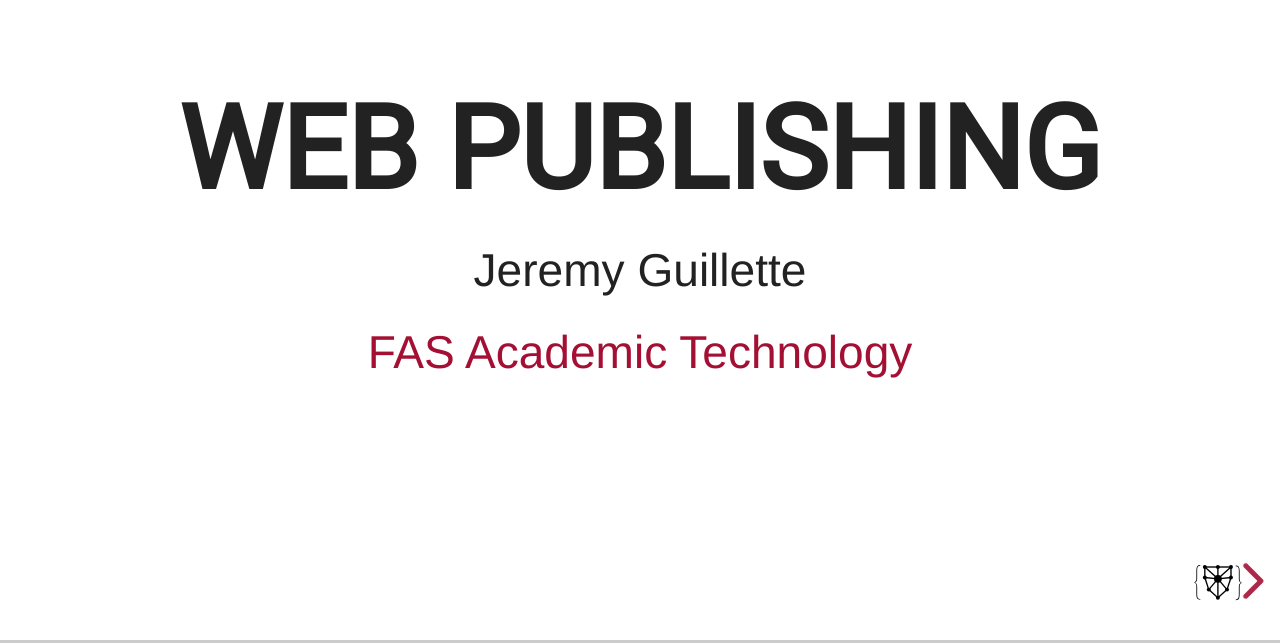
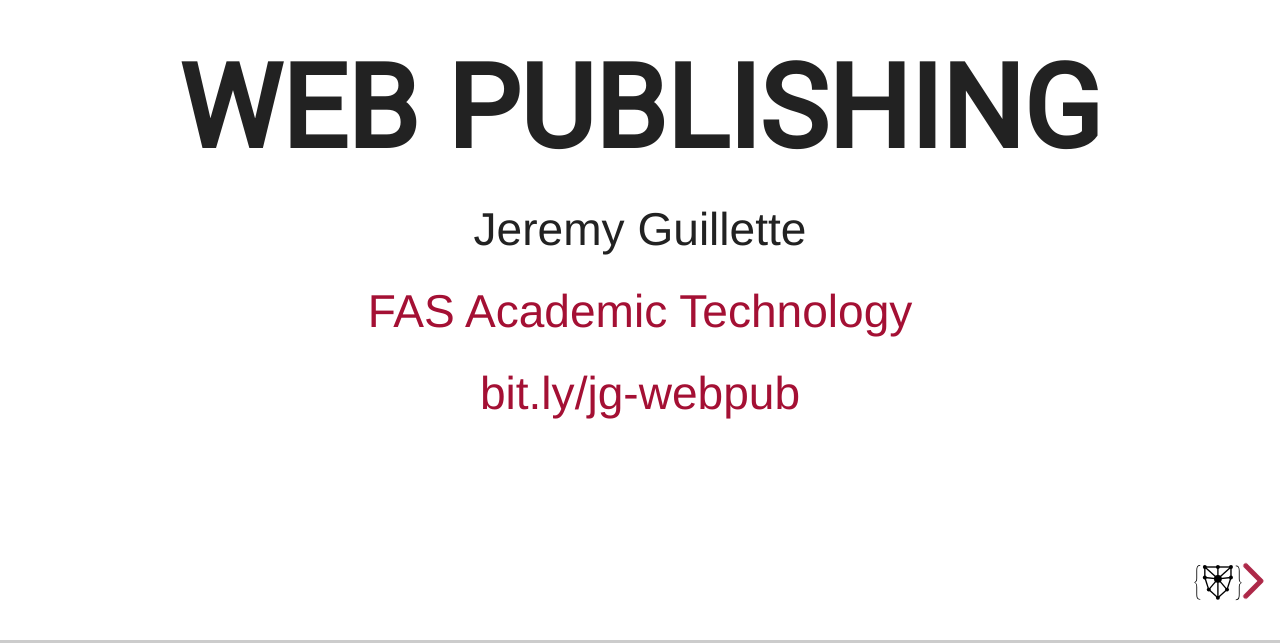
Before and after one commit to jaguillette/unabridged-web-publishing, a plain HTML site: page index.html in a window 1280 px wide. Shown: the part 157-800 px from the top of the page. Drawn offline with Linux system fonts and the light colour scheme.

Commit message:
added bitlink to title

```diff
--- a/index.html
+++ b/index.html
@@ -49,6 +49,7 @@
 				<h1>Web Publishing</h1>
 				<p>Jeremy Guillette</p>
 				<p><a href="https://atg.fas.harvard.edu/">FAS Academic Technology</a></p>
+				<p><a href="https://bit.ly/jg-webpub">bit.ly/jg-webpub</a></p>
 			</section>
 			<section>
 				<h2>What I'm going to talk about:</h2>
```
